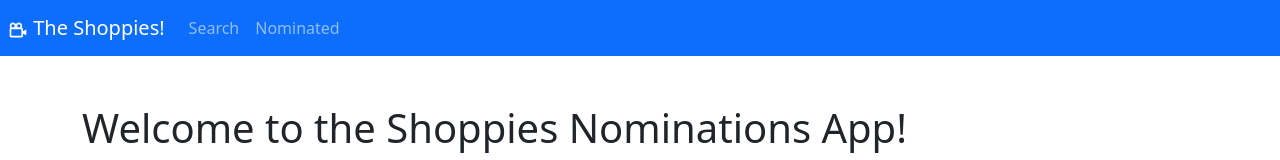
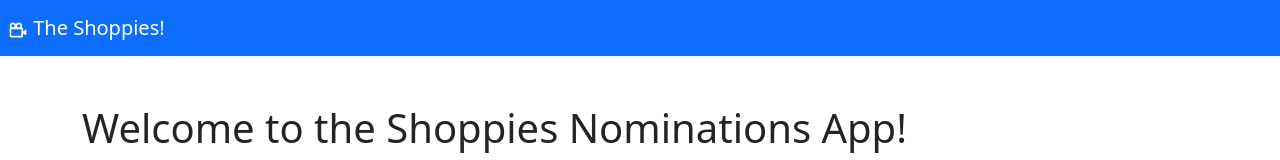
Before and after one commit to JJHPhoto/the-shoppies, a React (Create React App) app in the folder client/: page / in a window 1280 px wide. Shown: the top 160 px of the page. Built offline with nearby package versions, Linux system fonts and the light colour scheme; no server answers.

Commit message:
commented out console logs.

```diff
--- a/client/package.json
+++ b/client/package.json
@@ -2,7 +2,7 @@
   "name": "mern",
   "version": "0.1.0",
   "private": true,
-  "proxy": "https://localhost:3001/",
+  "proxy": "http://localhost:3001/",
   "dependencies": {
     "axios": "^0.21.1",
     "bootstrap": "^5.0.0",
--- a/client/src/components/GlobalNavbar.js
+++ b/client/src/components/GlobalNavbar.js
@@ -1,5 +1,5 @@
 import React from "react";
-import { Nav, Navbar } from "react-bootstrap";
+import { Navbar } from "react-bootstrap";
 import { BiCameraMovie } from "react-icons/bi";
 
 function GlobalNavbar(props) {
@@ -9,10 +9,6 @@ function GlobalNavbar(props) {
         {" "}
         <BiCameraMovie /> The Shoppies!
       </Navbar.Brand>
-      <Nav className="mr-auto">
-        <Nav.Link href="/">Search</Nav.Link>
-        <Nav.Link href="/nominated">Nominated</Nav.Link>
-      </Nav>
     </Navbar>
   );
 }
--- a/client/src/components/NominateButton.js
+++ b/client/src/components/NominateButton.js
@@ -7,15 +7,14 @@ function NominateButton({ movie, getNominated, doneNominating }) {
     api
       .addMovie(movie)
       .then((data) => {
-        console.log("movie data", data);
-        console.log("yes, movie nomiated");
+        // console.log("movie data", data);
         return getNominated();
       })
       .catch((err) => {
         console.log(err);
       });
   };
-  console.log("Nominated Movie Button", movie);
+  // console.log("Nominated Movie Button", movie);
   return (
     <Button disabled={doneNominating} onClick={nominateMovie}>
       Nominate
--- a/client/src/components/RemoveButton.js
+++ b/client/src/components/RemoveButton.js
@@ -7,14 +7,14 @@ function RemoveButton({ movieId, getNominated, ...props }) {
     api
       .removeMovie(movieId)
       .then((movie) => {
-        console.log("removed!", movie);
+        // console.log("removed!", movie);
         return getNominated();
       })
       .catch((err) => {
         console.log(err);
       });
   };
-  console.log("removeMovie", movieId);
+  // console.log("removeMovie", movieId);
   return (
     <Button onClick={removeMovie} {...props}>
       Remove
--- a/client/src/components/Results.js
+++ b/client/src/components/Results.js
@@ -3,7 +3,7 @@ import { Card } from "react-bootstrap";
 import NominateButton from "./NominateButton";
 
 function Results({ movies, getNominated }) {
-  console.log("results movies", movies);
+  // console.log("results movies", movies);
   return (
     movies.length > 0 && (
       <Card className="my-4">
--- a/client/src/components/SearchForm.js
+++ b/client/src/components/SearchForm.js
@@ -18,7 +18,7 @@ function SearchForm({ setMovies }) {
           APIKEY
       )
       .then(({ data }) => {
-        console.log("Movie Searched!", data);
+        // console.log("Movie Searched!", data);
         setMovies([data]);
       });
   };
--- a/client/src/pages/Nominated.js
+++ b/client/src/pages/Nominated.js
@@ -16,7 +16,7 @@ function Nominated() {
     getMovies();
   }, [setMovies]);
 
-  console.log("nomiated Movies", movies);
+  // console.log("nomiated Movies", movies);
   return (
     <div>
       <SavedResults movies={movies} getMovies={getMovies} />
--- a/client/src/pages/SearchPage.js
+++ b/client/src/pages/SearchPage.js
@@ -6,7 +6,7 @@ import api from "../utils/api";
 
 function SearchPage() {
   const [movies, setMovies] = useState([]);
-  console.log("Movies", movies);
+  // console.log("Movies", movies);
 
   const [nominated, setNominated] = useState([]);
 
@@ -14,7 +14,7 @@ function SearchPage() {
 
   const getNominated = () => {
     return api.getMovies().then((res) => {
-      console.log("get movies data", res);
+      // console.log("get movies data", res);
       setNominated(res.data);
     });
   };
```
